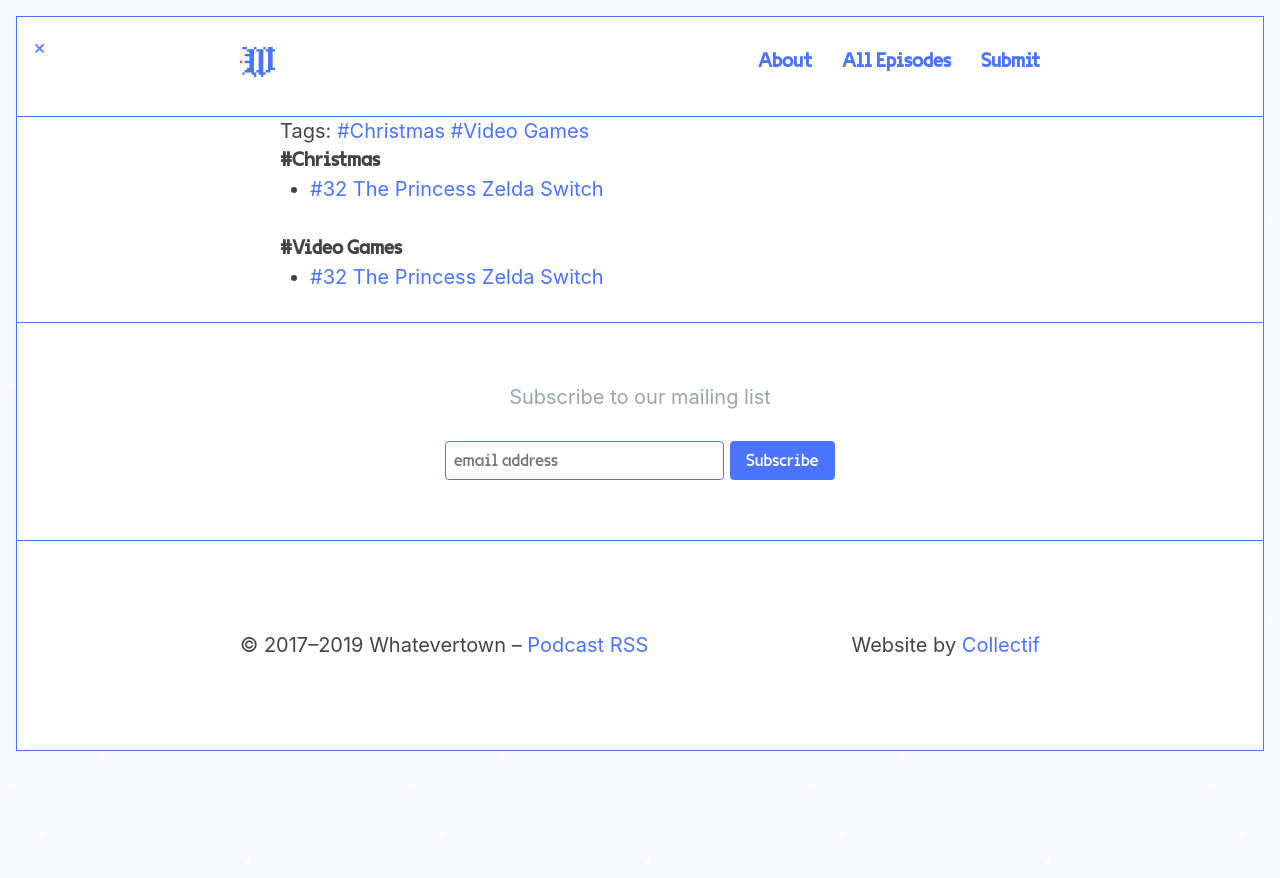
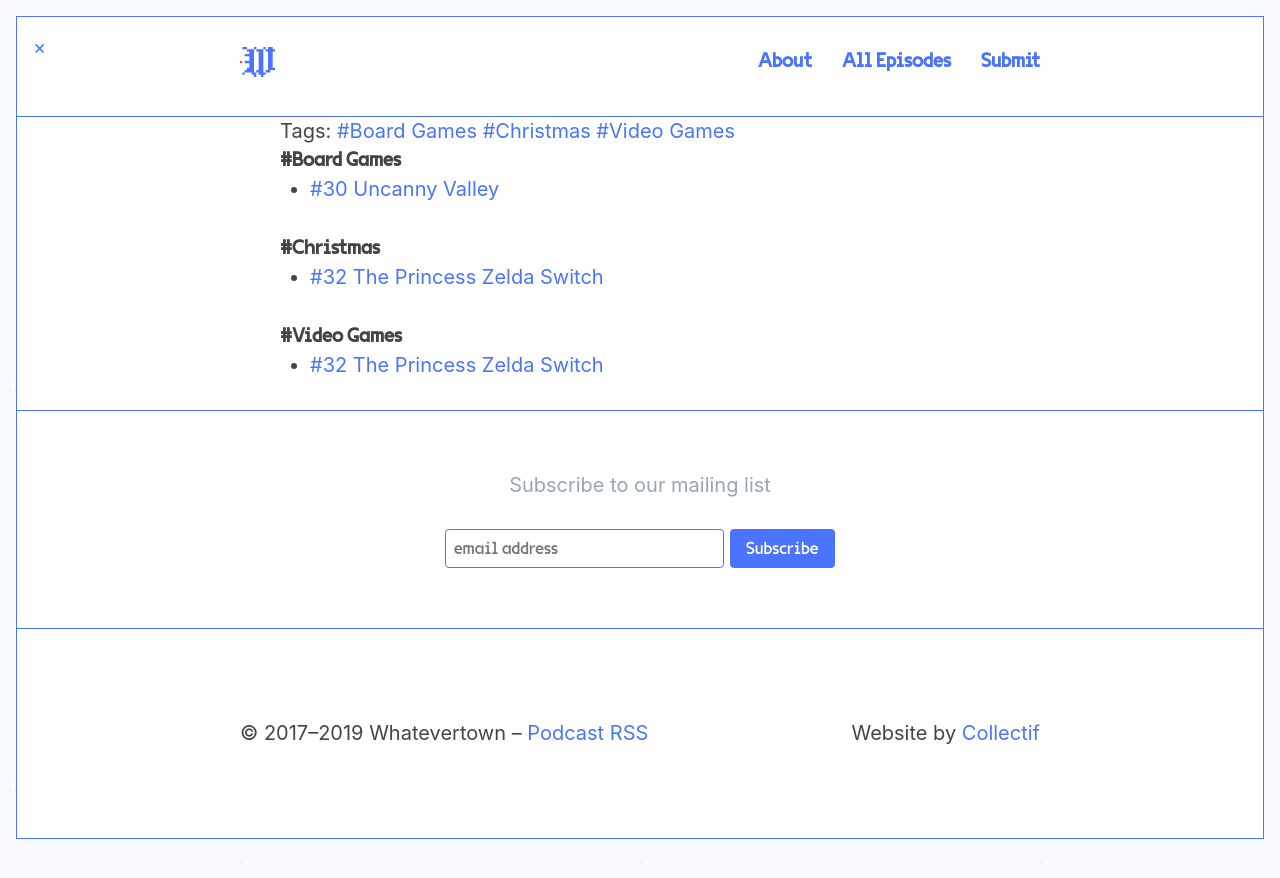
Before and after one commit to jondueck/whatevertown, a Jekyll site: the page built from tags.html, in a window 1280 px wide. Shown: the top 878 px of the page. Built offline with Jekyll 4.4.1, drawn with Linux system fonts in a browser that asks for light colours; some web fonts are replaced.

Commit message:
Updated 207

```diff
--- a/_posts/2018-11-27-207.md
+++ b/_posts/2018-11-27-207.md
@@ -2,16 +2,12 @@
 title: "#30 Uncanny Valley"
 date: 2018-11-27 18:20:00 -06:00
 permalink: "/episode/s02e07/"
-season: 2
-episode: 30
-episode_type: full
+tags:
+- Board Games
 author: Whatevertown
 file: https://s3.ca-central-1.amazonaws.com/lodgment-remark-slipshod/s02e07.mp3
 file_itunes: https://s3.ca-central-1.amazonaws.com/lodgment-remark-slipshod/s02e07.m4a
 stitcher: 57438018
-soundcloud:
-googleplay:
-itunes:
 artwork: "/dist/artwork/artwork_default.jpg"
 summary: The guys talk about the new Lion King, getting in trouble in school, play
   a new game, and decide how famous they'd rather be.
@@ -22,6 +18,9 @@ length: 55073527
 explicit: 'no'
 block: 'no'
 comments: true
+season: 2
+episode_type: full
+episode: 30
 layout: post
 ---
 
```
